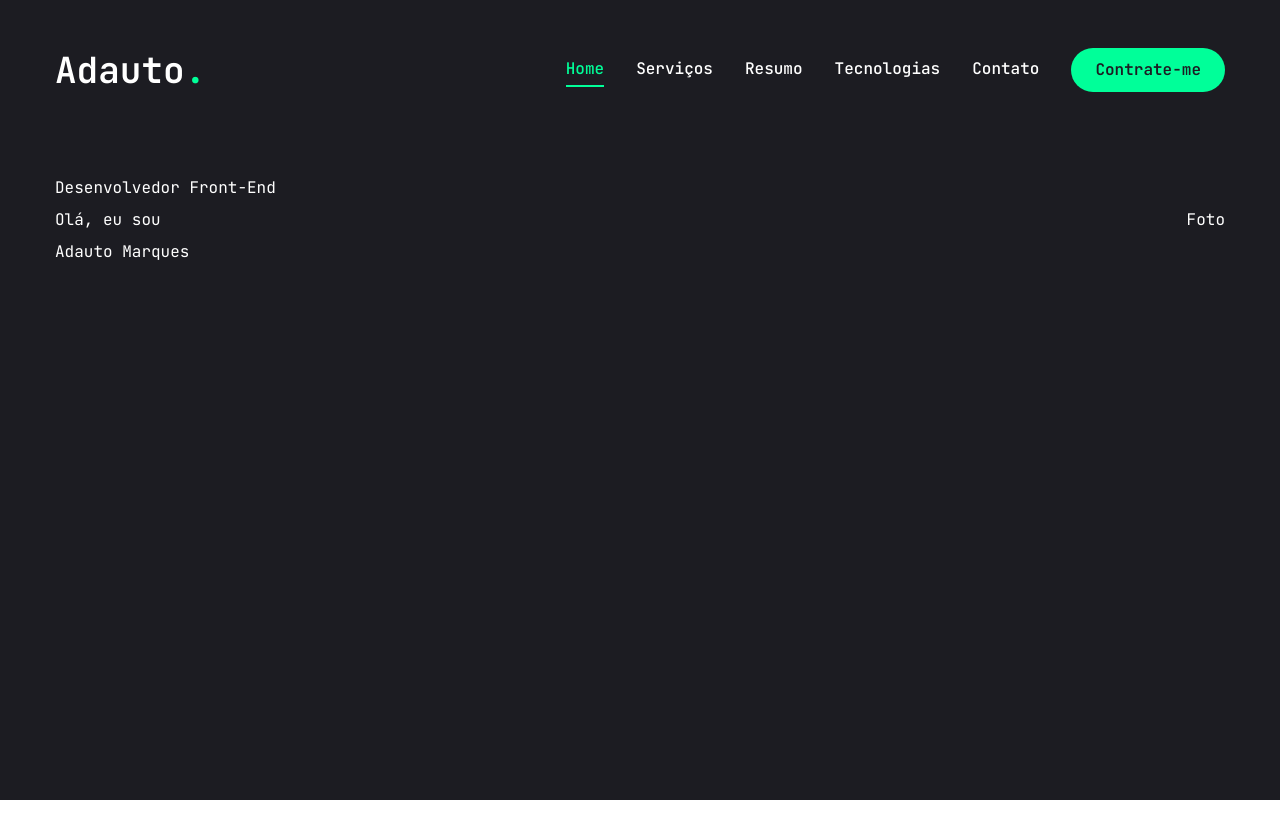
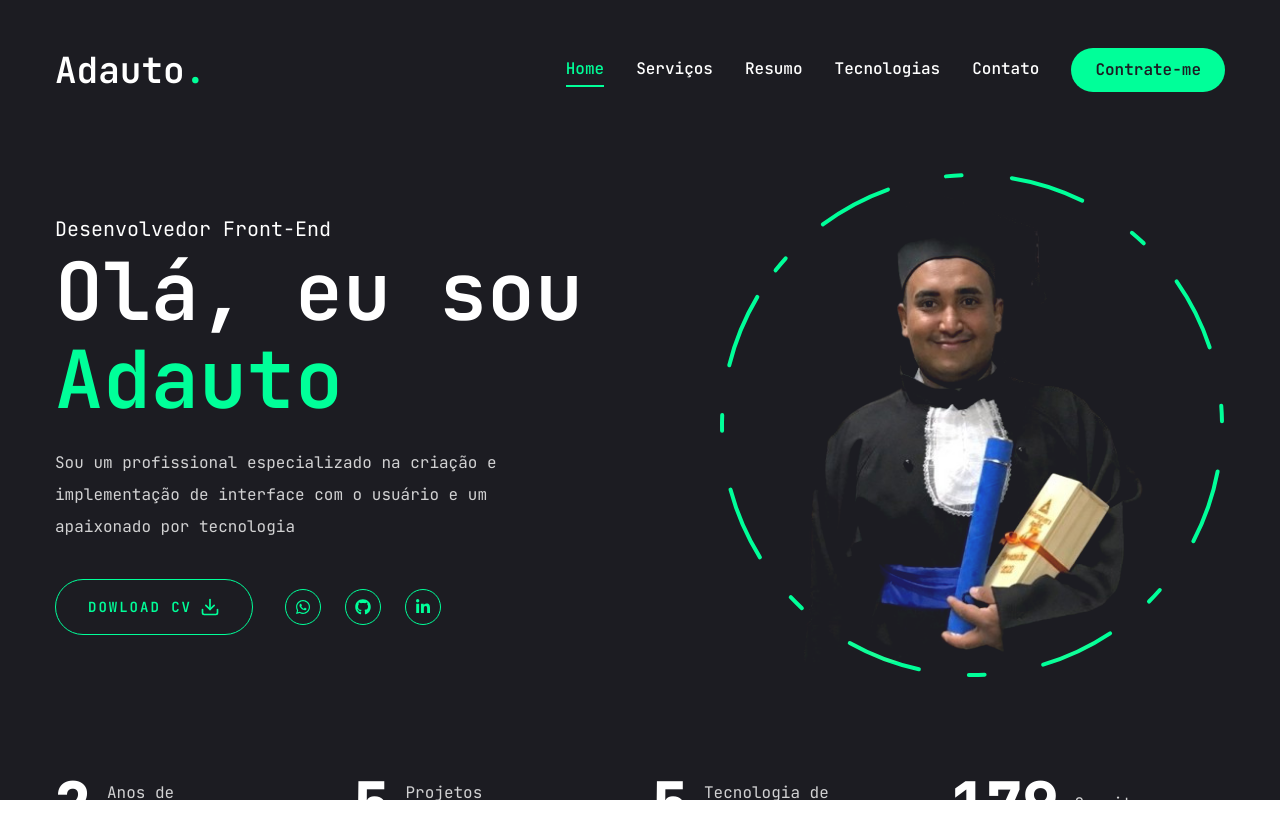
Before and after one commit to AdautoMarques/portifolio, a Next.js app: page / in a window 1280 px wide. Shown: the top 838 px of the page. Before the commit the page ends 800 px from the top, so only its background shows below. Built offline with nearby package versions, Linux system fonts and the light colour scheme.

Commit message:
Finalizando a pagina home

```diff
--- a/app/globals.css
+++ b/app/globals.css
@@ -9,4 +9,16 @@
     color: #ffffff;
     @apply leading-loose;
   }
+
+  h1{
+    @apply text-[48px] xl:text-[80px] leading-[1.1] font-semibold;
+  }
+
+  h2{
+    @apply text-[36px] xl:text-[48px] leading-[1.1] font-semibold;
+  }
+
+  h3{
+    @apply text-[20px] xl:text-[24px] leading-[1.1] font-semibold;
+  }
 }
--- a/app/page.jsx
+++ b/app/page.jsx
@@ -1,3 +1,6 @@
+import Photo from "@/components/Photo";
+import Socials from "@/components/Socials";
+import Stats from "@/components/Stats";
 import { Button } from "@/components/ui/button";
 import { FiDownload } from 'react-icons/fi'
 
@@ -6,16 +9,32 @@
     <section className="h-full">
       <div className="container mx-auto h-full">
         <div className="flex flex-col xl:flex-row items-center justify-between xl:pt-8 xl:pb-24">
-          <div className="text-center xl:text-left">
-            <span>Desenvolvedor Front-End</span>
-            <h1>
+          <div className="text-center xl:text-left order-2 xl:order-none">
+            <span className="text-xl">Desenvolvedor Front-End</span>
+            <h1 className="h1 mb-6">
               Olá, eu sou <br />
-              <span>Adauto Marques</span>
+              <span className="text-accent">Adauto</span>
             </h1>
+            <p className="max-w-[500px] mb-9 text-white/80">
+              Sou um profissional especializado na criação e implementação de interface com o usuário e um apaixonado por tecnologia
+            </p>
+          <div className="flex flex-col xl:flex-row items-center gap-8">
+            <Button variant='outline' size='lg' className='uppercase flex items-center gap-2'>
+              <span>Dowload CV</span>
+              <FiDownload className="text-xl" />
+            </Button>
+
+            <div className="mb-8 xl:mb-0">
+              <Socials ContainerStyles="flex gap-6" IconStyles="w-9 h-9 border border-accent rounded-full flex justify-center items-center text-accent text-base hover:bg-accent hover:text-primary hover:transition-all duration-500"/>
+            </div>
           </div>
-          <div>Foto</div>
+          </div>
+          <div className="order-1 xl:order-none mb-8 xl:mb-0">
+            <Photo />
+          </div>
         </div>
       </div>
+      <Stats />
     </section>
   );
 }
--- /dev/null
+++ b/components/Photo.jsx
@@ -0,0 +1,51 @@
+'use client'
+
+import { motion } from "framer-motion";
+import Image from "next/image";
+
+const Photo = () => {
+  return (
+    <div className="w-full h-full relative">
+      <motion.div
+        initial={{opacity: 0}}
+        animate={{opacity: 1, transition: {delay: 2, duration: 0.4, ease: 'easeIn'}}}
+      >
+        <motion.div
+          initial={{opacity: 0}}
+          animate={{opacity: 1, transition: {delay: 2.4, duration: 0.4, ease: 'easeInOut'}}}
+          className="w-[298PX] h-[298px] xl:w-[490px] xl:h-[490px] mix-blend-lighten absolute">
+          <Image src='/imgEu.png' priority quality={100} fill alt="Adauto foto" className="object-contain"/>
+        </motion.div>
+
+        <motion.svg
+          className="w-[300px] xl:w-[506px] h-[300px] xl:h-[506px]"
+          fill="transparent"
+          viewBox="0 0 506 506"
+          xmlns="http://www.w3.org/2000/svg"
+        >
+          <motion.circle
+            cx="253"
+            cy="253"
+            r="250"
+            stroke="#00ff99"
+            strokeWidth="4"
+            strokeLinecap="round"
+            strokeLinejoin="round"
+            initial={{strokeDasharray: "24 10 0 0"}}
+            animate={{
+              strokeDasharray: ['15 120 25 25', '16 25 92 72', '4 250 22 22'],
+              rotate: [120, 360],
+            }}
+            transition={{
+              duration: 20,
+              repeat: Infinity,
+              repeatType: 'reverse'
+            }}
+          />
+        </motion.svg>
+      </motion.div>
+    </div>
+   );
+}
+
+export default Photo;
--- /dev/null
+++ b/components/Socials.jsx
@@ -0,0 +1,22 @@
+'use client'
+
+import Link from "next/link";
+import { FaWhatsapp, FaLinkedinIn, FaGithub} from 'react-icons/fa'
+
+const socials = [
+  {icon: <FaWhatsapp />, path: ''},
+  {icon: <FaGithub />, path: ''},
+  {icon: <FaLinkedinIn />, path: ''},
+]
+
+const Socials = ({ContainerStyles, IconStyles}) => {
+  return (
+    <div className={ContainerStyles}>
+      {socials.map((item, index) => {
+        return <Link key={index} href={item.path} className={IconStyles}>{item.icon}</Link>
+      })}
+    </div>
+   );
+}
+
+export default Socials;
--- /dev/null
+++ b/components/Stats.jsx
@@ -0,0 +1,47 @@
+'use client'
+
+import CountUp from "react-countup";
+
+const stats = [
+  {
+    num: 2,
+    text: 'Anos de experiência'
+  },
+  {
+    num: 5,
+    text: 'Projetos completos'
+  },
+  {
+    num: 5,
+    text: 'Tecnologia de Front-End'
+  },
+  {
+    num: 180,
+    text: 'Commits'
+  },
+]
+
+const Stats = () => {
+  return (
+    <section className="pt-4 pb-12 xl:pt-0 xl:pb-0">
+      <div className="container mx-auto">
+        <div className="flex flex-wrap gap-6 max-w-[80vw] mx-auto xl:max-w-none">
+          {stats.map((item, index) => {
+            return <div key={index} className="flex flex-1 justify-center items-center gap-4 xl:justify-start">
+                <CountUp end={item.num} duration={5} delay={2} className="text-4xl xl:text-6xl font-extrabold"/>
+                <p
+                  className={`${item.text.length < 15 ? 'max-w-[100px]' : 'max-w-[150px]'} leading-snug text-white/80`}
+                >
+                  {item.text}
+                </p>
+              </div>
+
+
+          })}
+        </div>
+      </div>
+    </section>
+   );
+}
+
+export default Stats;
--- a/package.json
+++ b/package.json
@@ -21,6 +21,7 @@
     "lucide-react": "^0.408.0",
     "next": "14.2.5",
     "react": "^18",
+    "react-countup": "^6.5.3",
     "react-dom": "^18",
     "react-icons": "^5.2.1",
     "tailwind-merge": "^2.4.0",
```
Also changed, not shown: public/imgEu.png (added), 1 other file (tests, documents, lock files or other folders).
